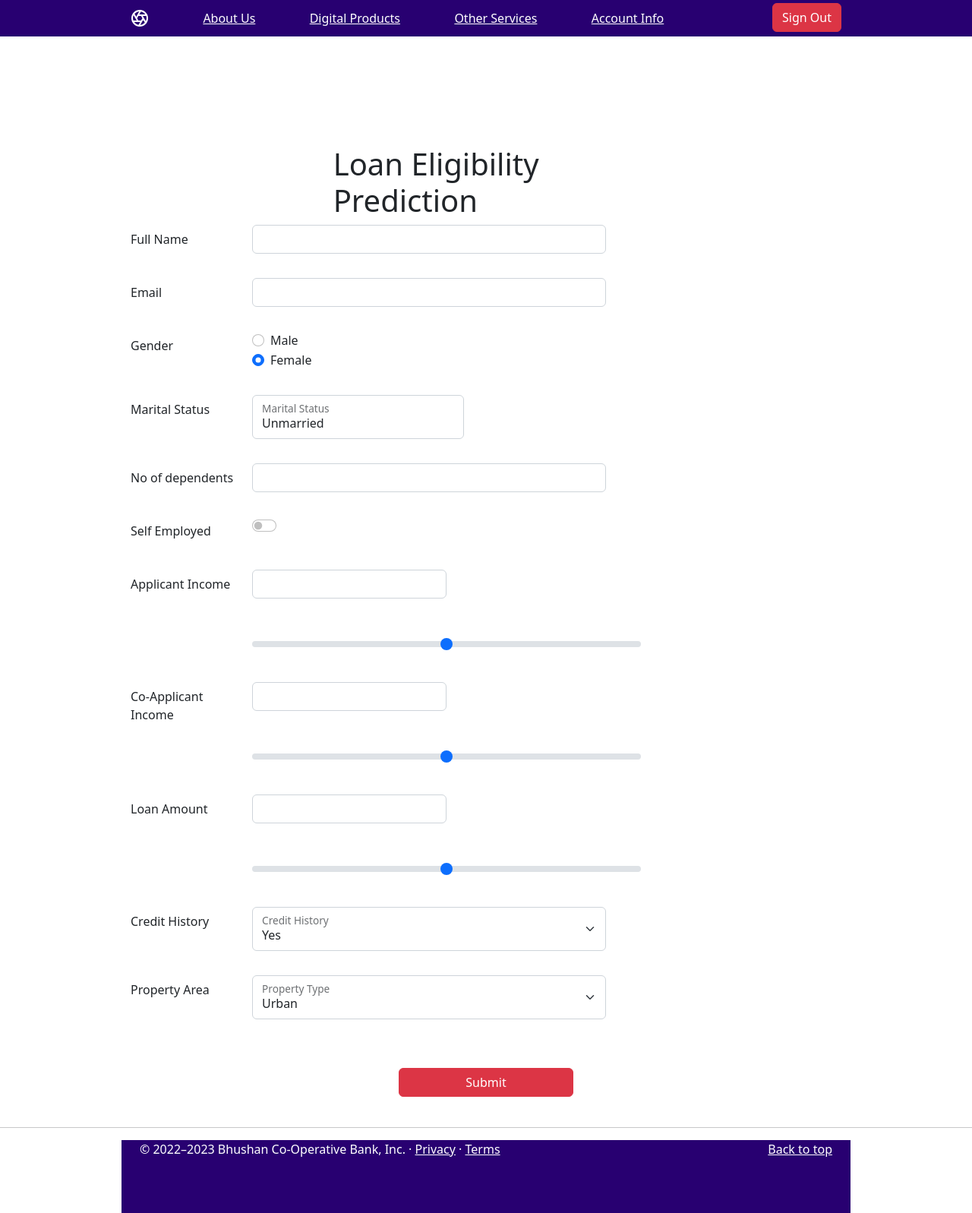
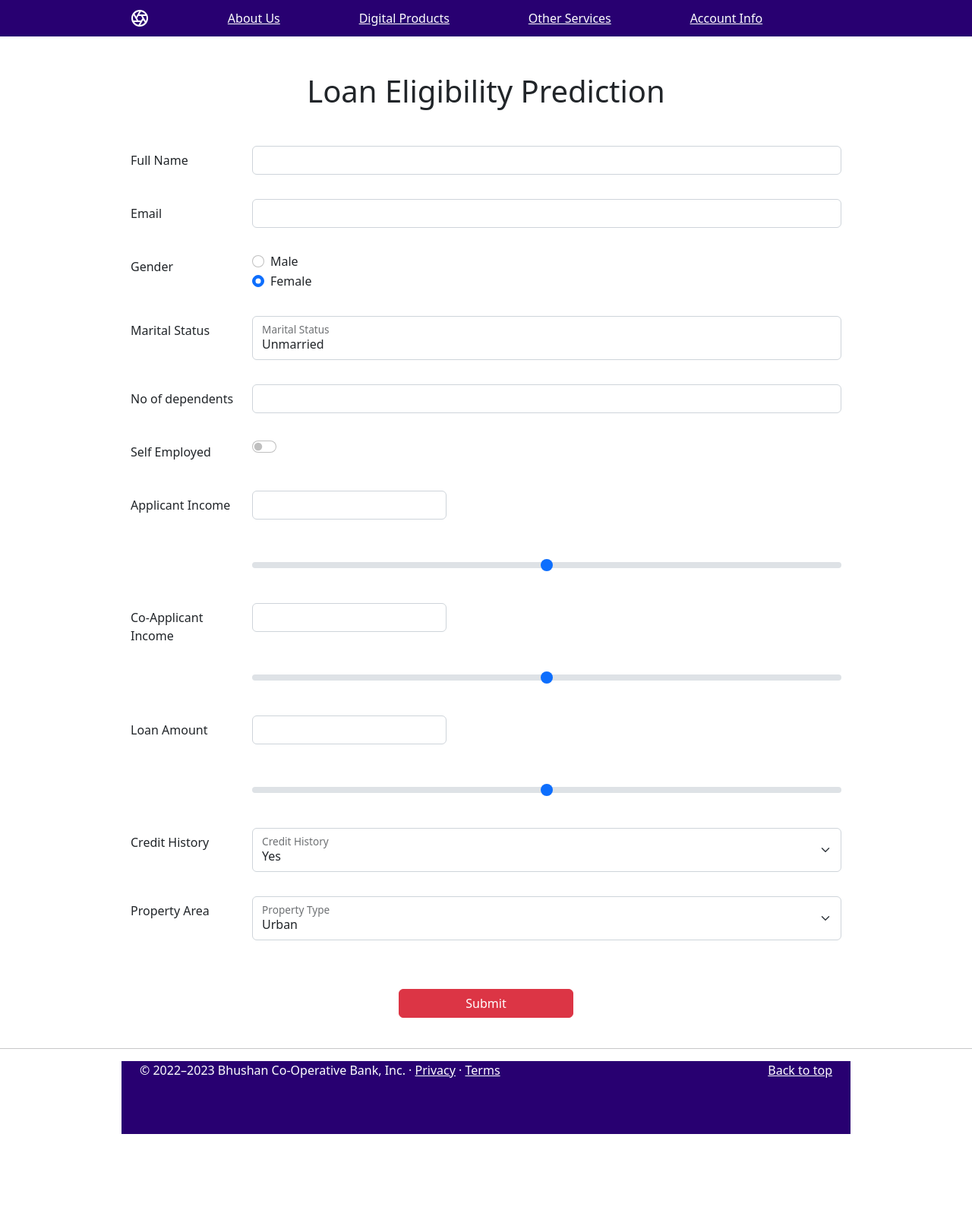
Before and after one commit to Bhushan-1509/Bank-Loan-Eligibility-Prediction, a Flask app: page /predict in a window 1280 px wide. Shown: the whole page at 76% size. After the commit the page ends 1493 px from the top, so only its background shows below. Run offline with Flask 3, Linux system fonts and the light colour scheme; the visitor is signed in with stand-in values (Sample User, id 1); some libraries are stand-ins or nearby versions.

Commit message:
modified predict page

```diff
--- a/templates/predict.html
+++ b/templates/predict.html
@@ -19,32 +19,29 @@
     <a class="py-2 d-none d-md-inline-block" href="{{url_for('aboutus')}}" target="_blank">Other Services</a>
     <a class="py-2 d-none d-md-inline-block" href="{{url_for('aboutus')}}" target="_blank">Account Info</a>
     <a class="py-2 d-none d-md-inline-block" href="{{url_for('aboutus')}}" target="_blank"></a>
-    <a type="button" class="btn btn-danger" style="height:17%" href="{{url_for('logout')}}">Sign Out</a>
+{#    <a type="button" class="btn btn-danger" style="height:17%" href="{{url_for('logout')}}">Sign Out</a>#}
 
   </nav></header>
-</div><br><br><br><br><br>
+</div><br>
   <!-- After navigation menu -->
-  <div>
-  <div class="col-lg-4 col-md-4 col-sm-4 container justify-content-center">
-    <div class="col">
+   <div class="container text-center mb-5">
       <h1 class="display-6">Loan Eligibility Prediction</h1>
     </div>
-  </div>
-  <div class="formdiv">
-    <form action="/loan-status-prediction" method="post" class="form">
+  <div>
+      <div class="col-12">
+           <form action="/loan-status-prediction" method="post" class="form">
       <div class="container d-grid gap-3">
-        <!-- Full Name -->
         <div class="mb-3 row">
           <label for="fullname" class="col-sm-2 col-form-label">Full Name</label>
           <div class="col-lg-10">
-            <input type="text" class="form-control" id="full_name" style="width:60%">
+            <input type="text" class="form-control" id="full_name" required>
           </div>
         </div>
         <!-- Email -->
         <div class="mb-3 row">
           <label for="inputPassword" class="col-sm-2 col-form-label">Email</label>
           <div class="col-lg-10">
-            <input type="email" class="form-control" id="email" style="width:60%">
+            <input type="email" class="form-control" id="email" required>
           </div>
         </div>
         <!-- Gender -->
@@ -52,13 +49,13 @@
           <label for="inputPassword" class="col-sm-2 col-form-label">Gender</label>
           <div class="col-lg-10">
             <div class="form-check">
-              <input class="form-check-input" type="radio" name="gender" id="flexRadioDefault1" value="1">
+              <input class="form-check-input" type="radio" name="gender" id="flexRadioDefault1" value="1" required>
               <label class="form-check-label" for="flexRadioDefault1">
                 Male
               </label>
             </div>
             <div class="form-check">
-              <input class="form-check-input" type="radio" name="gender" id="flexRadioDefault2" value = "0" checked>
+              <input class="form-check-input" type="radio" name="gender" id="flexRadioDefault2" value = "0" checked required>
               <label class="form-check-label" for="flexRadioDefault2">
                 Female
               </label>
@@ -66,14 +63,12 @@
           </div>
         </div>
         <!-- Marital  Status -->
-        <div class="mb-3 row" style="">
+        <div class="mb-3 row">
           <label for="inputPassword" class="col-sm-2 col-form-label">Marital Status</label>
           <div class="col-lg-10">
-            <!-- <input type="password" class="form-control" id="inputPassword" style="width:60%"> -->
-            <div class="col-lg-10">
-              <!-- <input type="password" class="form-control" id="inputPassword" style="width:60%"> -->
-              <div class="form-floating" style="width:72%">
-                <select name="marital_status" class="form-select" id="floatingSelect" aria-label="Floating label select example" size="">
+            <div class="col-lg-12">
+              <div class="form-floating">
+                <select name="marital_status" class="form-select" id="floatingSelect" aria-label="Floating label select example" size="" required>
                   <option value="0">Unmarried</option>
                   <option value="1">Married</option>
                 </select>
@@ -86,7 +81,7 @@
         <div class="mb-3 row">
           <label for="inputPassword" class="col-sm-2 col-form-label">No of dependents</label>
           <div class="col-lg-10">
-            <input name="dependents" type="text" class="form-control" id="inputPassword">
+            <input name="dependents" type="text" class="form-control" id="inputPassword" required>
           </div>
         </div>
         <!-- Self employed or not  -->
@@ -95,7 +90,7 @@
           <div class="col-lg-10">
             <!-- <input type="password" class="form-control" id="inputPassword" style="width:60%"> -->
             <div class="form-check form-switch">
-              <input name="self_employed" class="form-check-input" type="checkbox" role="switch" id="flexSwitchCheckDefault" value="1">
+              <input name="self_employed" class="form-check-input" type="checkbox" role="switch" id="flexSwitchCheckDefault" value="1" required>
 
             </div>
           </div>
@@ -107,10 +102,10 @@
             <!-- <input type="password" class="form-control" id="inputPassword" style="width:60%"> -->
             <div style="background-color:f8d89f;">
               <!-- <label for="customRange2" class="form-label" id="applicant-income-label">₹0</label> -->
-              <input type="text" name="applicant_income" id="app-income" class="form-control" aria-label="Sizing example input" aria-describedby="inputGroup-sizing-sm" style="width:20vw;">
+              <input type="text" name="applicant_income" id="app-income" class="form-control" aria-label="Sizing example input" aria-describedby="inputGroup-sizing-sm" style="width:20vw;" required>
             </div>
             <br><br>
-            <input type="range" class="form-range" min="0" max="81000" id="applicant-income" style="width:40vw;">
+            <input type="range" class="form-range" min="0" max="81000" id="applicant-income">
           </div>
         </div>
         <!-- Co-Applicant Income -->
@@ -120,10 +115,10 @@
             <!-- <input type="password" class="form-control" id="inputPassword" style="width:60%"> -->
             <div>
               <!-- <label for="customRange2" class="form-label" id="coapplicant-income-label">₹</label> -->
-              <input type="text" name="coapplicant_income" id="coapp-income" class="form-control" aria-label="Sizing example input" aria-describedby="inputGroup-sizing-sm" style="width:20vw;">
+              <input type="text" name="coapplicant_income" id="coapp-income" class="form-control" aria-label="Sizing example input" aria-describedby="inputGroup-sizing-sm" style="width:20vw;" required>
             </div>
             <br><br>
-            <input type="range" class="form-range" min="0" max="81000" id="coapplicant-income" style="width:40vw;">
+            <input type="range" class="form-range" min="0" max="81000" id="coapplicant-income">
           </div>
         </div>
         <!-- Loan Amount -->
@@ -133,10 +128,10 @@
             <!-- <input type="password" class="form-control" id="inputPassword" style="width:60%"> -->
             <div style="background-color:f8d89f;">
              <!-- <label for="customRange2" class="form-label" id="loan-amount-label">₹0</label> -->
-              <input type="text" name="loan_amount" id="loan-amt" class="form-control" aria-label="Sizing example input" aria-describedby="inputGroup-sizing-sm" style="width:20vw;">
+              <input type="text" name="loan_amount" id="loan-amt" class="form-control" aria-label="Sizing example input" aria-describedby="inputGroup-sizing-sm" style="width:20vw;" required>
             </div>
             <br><br>
-            <input type="range" class="form-range" min="0" max="81000" id="loan-amount" style="width:40vw;">
+            <input type="range" class="form-range" min="0" max="81000" id="loan-amount">
           </div>
         </div>
         <!-- Credit History -->
@@ -145,7 +140,7 @@
           <div class="col-lg-10">
             <!-- <input type="password" class="form-control" id="inputPassword" style="width:60%"> -->
             <div class="form-floating">
-              <select name="credit_history" class="form-select" id="floatingSelect" aria-label="Floating label select example">
+              <select name="credit_history" class="form-select" id="floatingSelect" aria-label="Floating label select example" required>
 
                 <option value=1>Yes</option>
                 <option value=0>No</option>
@@ -161,7 +156,7 @@
           <div class="col-lg-10">
             <!-- <input type="password" class="form-control" id="inputPassword" style="width:60%"> -->
             <div class="form-floating">
-              <select name="property_area" class="form-select" id="floatingSelect" aria-label="Floating label select example">
+              <select name="property_area" class="form-select" id="floatingSelect" aria-label="Floating label select example" required>
                 <option value="1" selected>Urban</option>
                 <option value="2">Rual</option>
                 <option value ="3">Semi-Urban</option>
@@ -177,7 +172,7 @@
         <input type="submit" class="btn btn-danger" style="width:18vw;"></button>
       </div>
     </form>
-  </div>
+      </div>
 </div>
   <br>
  <!-- footer  -->
```
